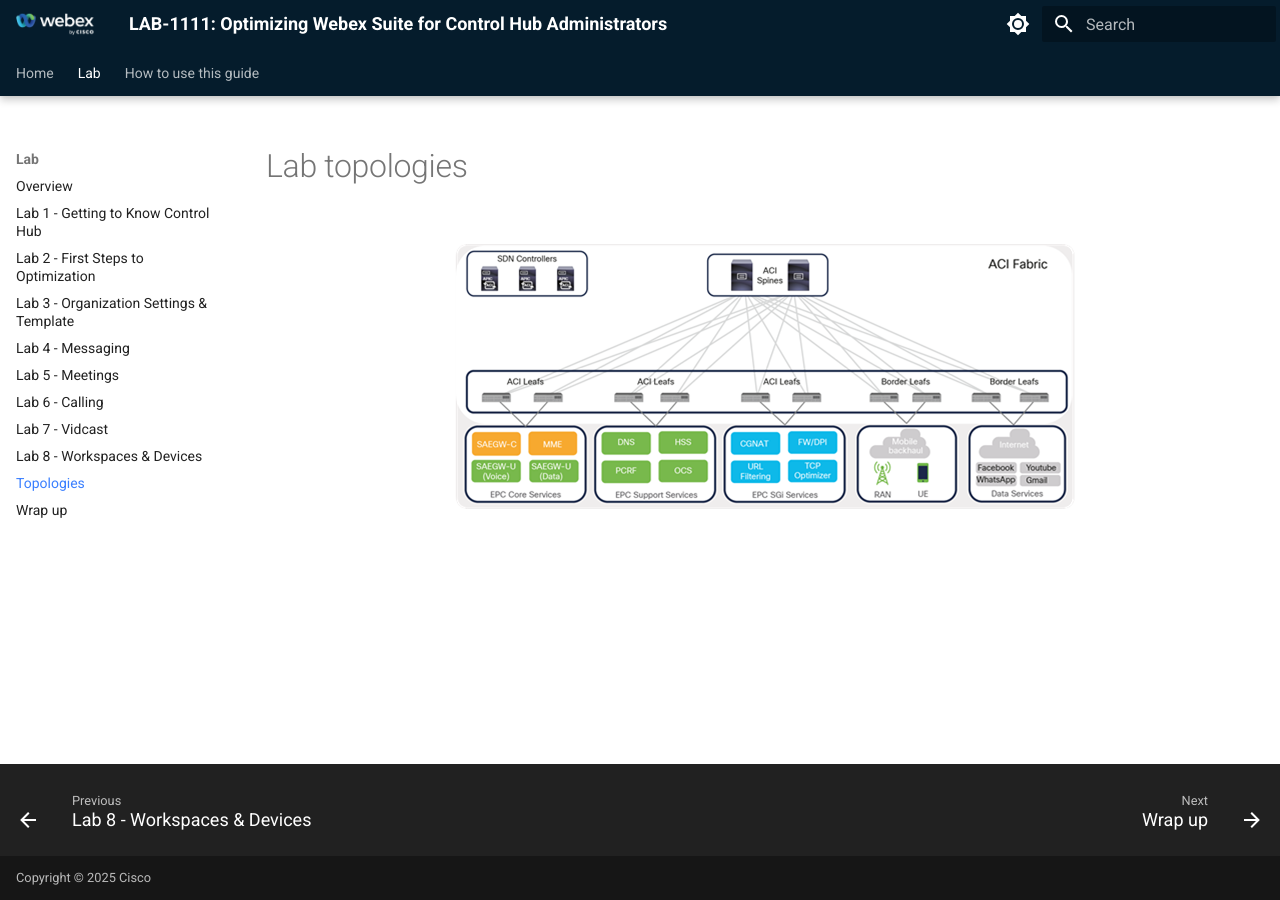
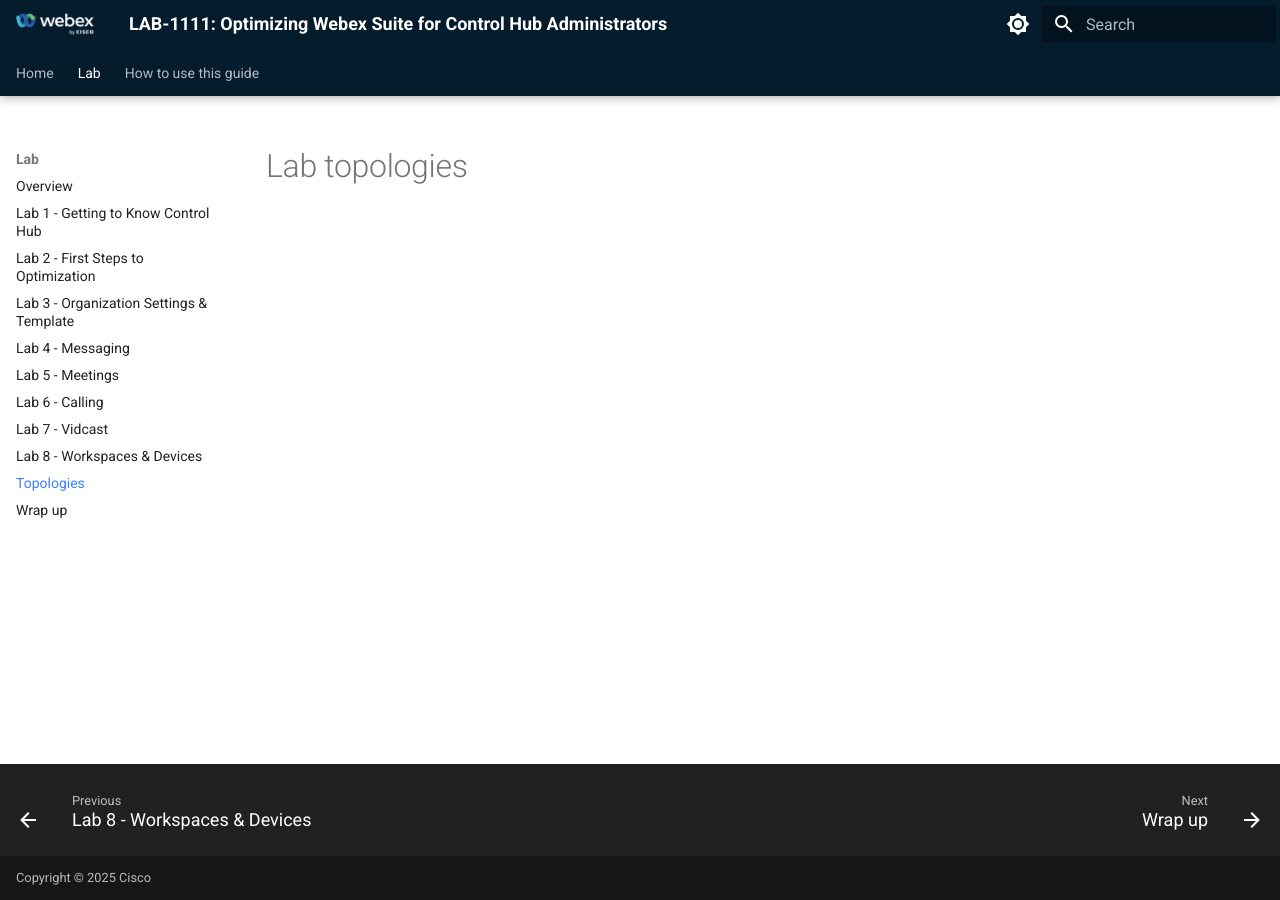
Before and after one commit to WebexCC-SA/LAB-1111, an MkDocs documentation site: the page built from docs/topologies.md, in a window 1280 px wide. Built offline with MkDocs 1.6.1 and Material for MkDocs 9.7.7, drawn with Linux system fonts in a browser that asks for light colours.

Commit message:
topologies

```diff
--- a/docs/topologies.md
+++ b/docs/topologies.md
@@ -1,5 +1 @@
 # Lab topologies
-
-<figure markdown>
-  ![ACI](./assets/aci.png)
-</figure>
```
